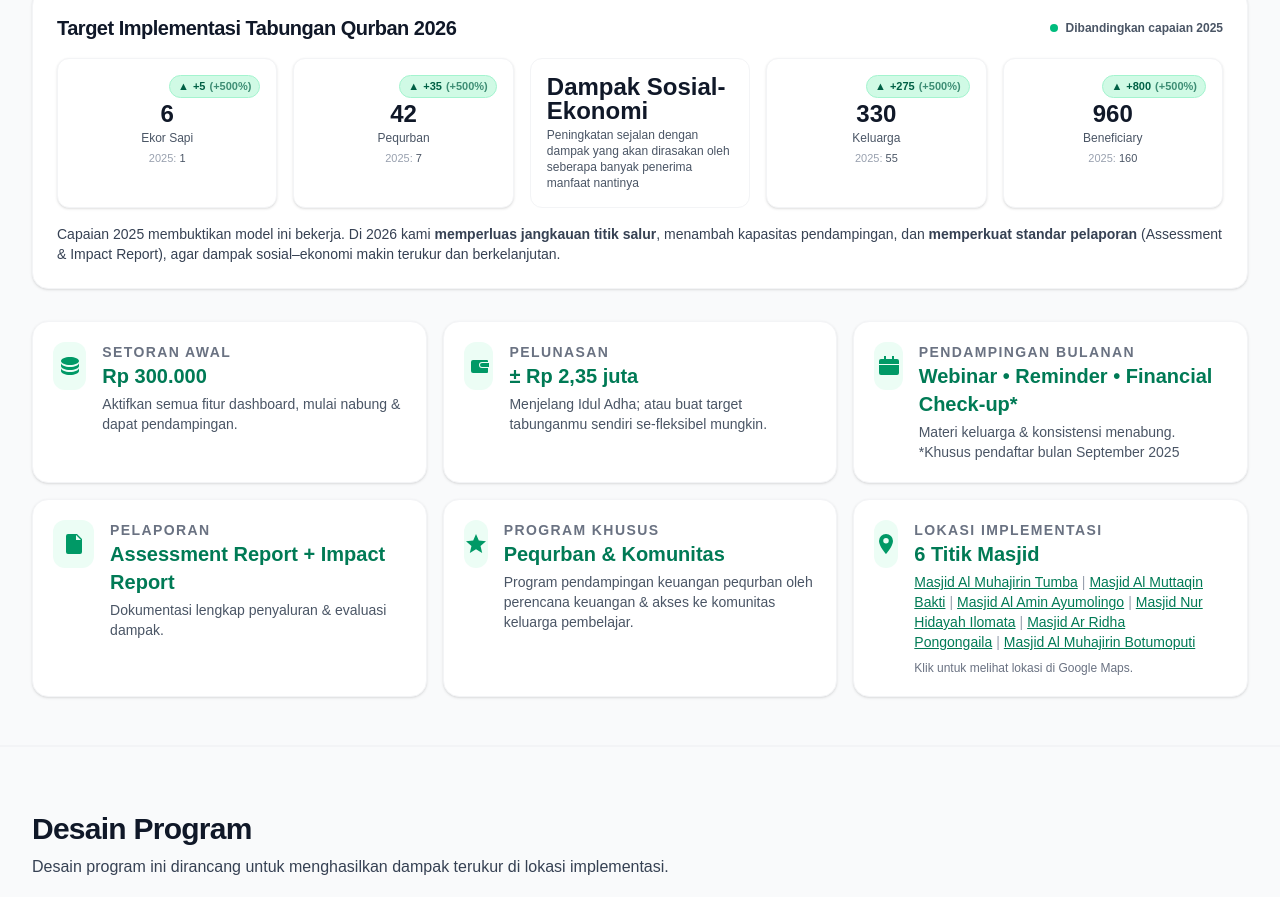
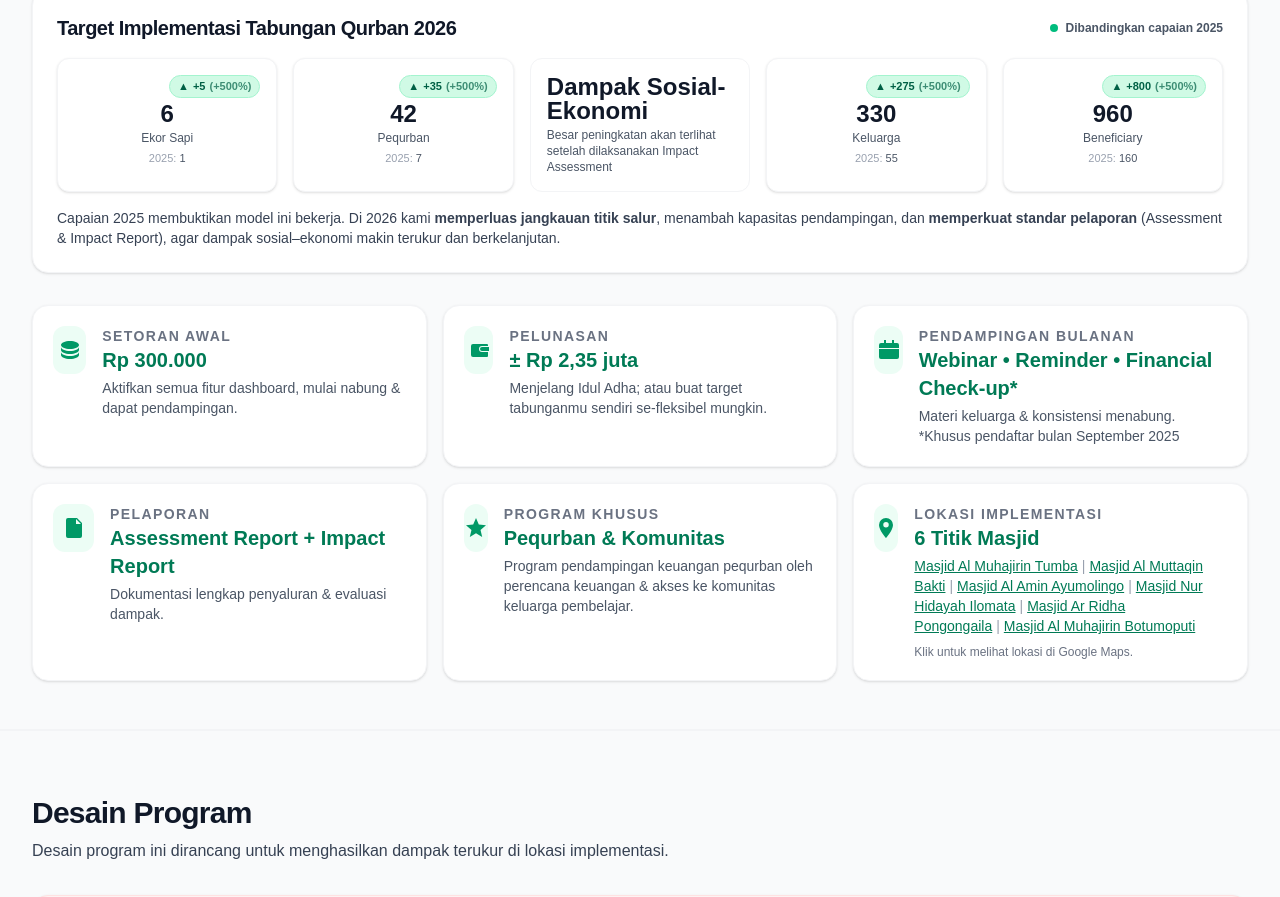
Before and after one commit to triutama133/qurbanNextjsv2, a Next.js app: page /qurban/home in a window 1280 px wide. Shown: the part 1100-1997 px from the top of the page. Built offline with nearby package versions, Linux system fonts and the light colour scheme.

Commit message:
Update All item 4

```diff
--- a/app/qurban/home/page.js
+++ b/app/qurban/home/page.js
@@ -201,7 +201,7 @@ export default function LandingPage() {
           <KPICompare label="Pequrban" prev={year2025.pequrban} next={target2026.pequrban} />
           <div className="rounded-xl border border-gray-100 bg-white p-4">
             <div className="text-2xl font-extrabold text-gray-900 leading-none">Dampak Sosial-Ekonomi</div>
-            <div className="mt-1 text-xs text-gray-600">Peningkatan sejalan dengan dampak yang akan dirasakan oleh seberapa banyak penerima manfaat nantinya</div>
+            <div className="mt-1 text-xs text-gray-600">Besar peningkatan akan terlihat setelah dilaksanakan Impact Assessment</div>
           </div>
           <KPICompare label="Keluarga" prev={year2025.keluarga} next={target2026.keluarga} />
           <KPICompare label="Beneficiary" prev={year2025.beneficiary} next={target2026.beneficiary} />
```
